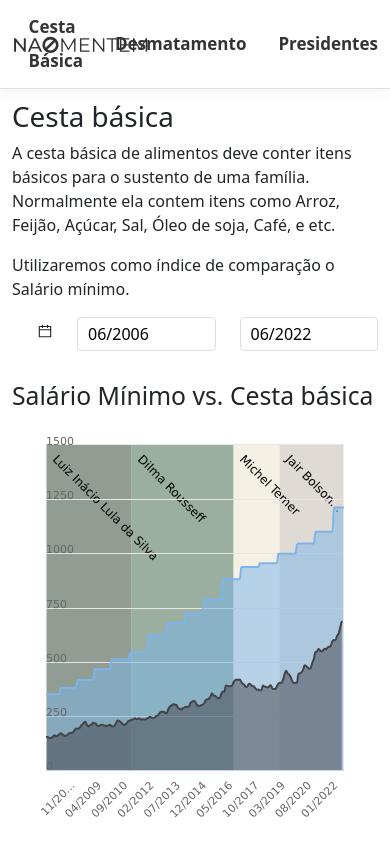
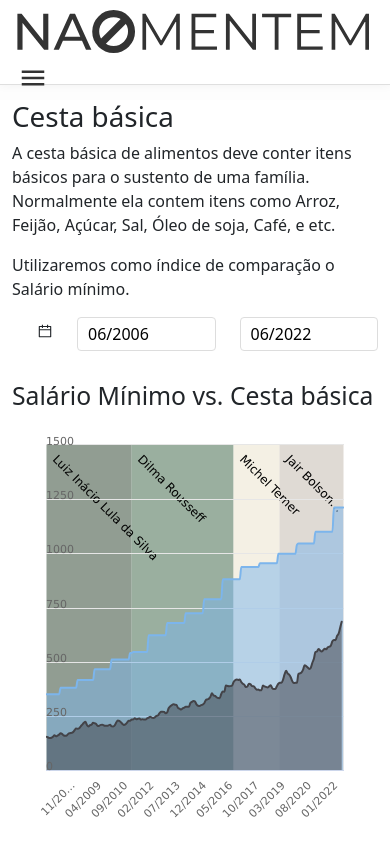
Before and after one commit to regular-alves/numeros-nao-mentem, a React (Create React App) app: page /cesta-basica in a window 390 px wide. Shown: the top 844 px of the page. Built offline with nearby package versions, Linux system fonts and the light colour scheme.

Commit message:
fixed: responsive menu

```diff
--- a/src/Components/BestAndWorst/index.js
+++ b/src/Components/BestAndWorst/index.js
@@ -11,7 +11,7 @@ const BestAndWorst = (props) => {
         <h2>{`Os melhores e piores de ${slashedMonthYear(from)} à ${slashedMonthYear(to)}`}</h2>
       </Row>
       <Row>
-        <Col lg={6}>
+        <Col xl={6} lg={12}>
           <Row>
             <Col>
               <h3>Números absolutos</h3>
@@ -19,20 +19,20 @@ const BestAndWorst = (props) => {
             </Col>
           </Row>
           <Row>
-            <Col xs={12} sm={6} md={6} lg={12}>
+            <Col sm={6}>
               <Card
                 {...best.absolute}
                 isGood
               />
             </Col>
-            <Col xs={12} sm={6} md={6} lg={12}>
+            <Col sm={6}>
               <Card
                 {...worst.absolute}
               />
             </Col>
           </Row>
         </Col>
-        <Col lg={6}>
+        <Col xl={6} lg={12}>
           <Row>
             <Col>
               <h3>Média do mandato</h3>
@@ -40,14 +40,14 @@ const BestAndWorst = (props) => {
             </Col>
           </Row>
           <Row>
-            <Col xs={12} sm={6} md={6} lg={12}>
+            <Col sm={6}>
               <Card
                 {...best.average}
                 showPeriod
                 isGood
               />
             </Col>
-            <Col xs={12} sm={6} md={6} lg={12}>
+            <Col sm={6}>
               <Card
                 {...worst.average}
                 showPeriod
--- a/src/Pages/Deflorestation/index.js
+++ b/src/Pages/Deflorestation/index.js
@@ -1,7 +1,8 @@
 import React, { useState } from "react";
-import { Col, Container, Figure, Image, Row } from "react-bootstrap";
+import { Col, Container, Figure, Row } from "react-bootstrap";
 import { Helmet } from "react-helmet";
 import Header from "../Header";
+import Footer from "../Footer";
 
 import image from "../../assets/images/rainforest.jpg";
 import IntervalPicker from "../../Components/IntervalPicker";
@@ -145,7 +146,7 @@ const Deflorestation = () => {
           </Col>
         </Row>
         <Row>
-          <Col md={6}>
+          <Col md={6} sm={{ order: 2 }}>
             <p>
               A taxa de desmatamento é realizada pelo PRODES (Monitoramento do Desmatamento da Floresta Amazônica Brasileira por Satélite)
               através de satélites por corte raso na Amazônia Legal e produz, desde 1988, as taxas anuais de desmatamento na região.
@@ -157,7 +158,7 @@ const Deflorestation = () => {
               Resultados recentes, a partir de análises realizadas com especialistas independentes, indicam nível de precisão próximo a 95%.
             </p>
           </Col>
-          <Col md={6}>
+          <Col md={6} sm={{ order: 1 }}>
             <Figure>
               <Figure.Image
                 src={image}
@@ -233,12 +234,12 @@ const Deflorestation = () => {
                 toDate :
                 worstAvg.value.end
               ),
-              value: `${worstAvg.value.value.toFixed(2)}km²`
+              value: (<>{worstAvg.value.value.toFixed(2)}<small>km²</small></>)
             },
             absolute: {
               president: presidents.getPeriod(`${worstMoment.year}-01-01 00:00:00`, `${worstMoment.year}-12-31 00:00:00`).shift(),
               date: worstMoment.year,
-              value: `${worstMoment.amount}km²`
+              value: (<>{worstMoment.amount}<small>km²</small></>)
             },
           }}
           best={{
@@ -254,12 +255,12 @@ const Deflorestation = () => {
                 toDate :
                 bestAvg.value.end
               ),
-              value: `${bestAvg.value.value.toFixed(2)}km²`
+              value: (<>{bestAvg.value.value.toFixed(2)}<small>km²</small></>)
             },
             absolute: {
               president: presidents.getPeriod(`${bestMoment.year}-01-01 00:00:00`, `${bestMoment.year}-12-31 00:00:00`).pop(),
               date: bestMoment.year,
-              value: `${bestMoment.amount}km²`
+              value: (<>{bestMoment.amount}<small>km²</small></>)
             },
           }}
           from={from}
@@ -267,6 +268,8 @@ const Deflorestation = () => {
         />
 
       </Container>
+
+      <Footer />
     </>
   );
 }
--- a/src/Pages/Header/index.js
+++ b/src/Pages/Header/index.js
@@ -1,11 +1,13 @@
-import React from "react";
+import React, { useEffect, useState } from "react";
 import { Link } from "react-router-dom";
 import './style.css';
 import { ReactComponent as Logo } from '../../assets/images/Logo.svg';
 import Presidents from '../../Dtos/Presidents';
 import { Col, Container, Row } from "react-bootstrap";
+import { MdClose, MdMenu } from 'react-icons/md';
 
 const Header = props => {
+	const [menuOpened, setMenuOpened] = useState(false);
 	const { transparent } = props;
 	const presidents = new Presidents();
 
@@ -15,16 +17,37 @@ const Header = props => {
 
 	const list = presidents.getPeriod(start, new Date());
 
+	const menuClickHandler = e => {
+		e.preventDefault();
+
+		setMenuOpened(!menuOpened);
+	}
+
+	useEffect(() => {}, [menuOpened]);
+
 	return (
 		<div className={`Header ${transparent ? 'Header--isTransparent' : ''}`}>
 			<Container className="Header-wrapper">
 				<Row>
-					<Col md={3} xs={5} className="Header-content">
+					<Col md={3} sm={5} className="Header-content">
 						<Link to="/" className="Header-logo">
 							<Logo alt="Não mentem"/>
 						</Link>
 					</Col>
-					<Col md={9} xs={7}>
+					<Col className="Menu-icon" sm={{span: 2, offset: 5}}>
+						<button className="Menu-button" onClick={e => menuClickHandler(e)}>
+							{
+								menuOpened ?
+								<MdClose /> :
+								<MdMenu />
+							}
+						</button>
+					</Col>
+					<Col
+						className={`Menu ${menuOpened ? 'Menu--isOpened' : ''}`}
+						md={9}
+						sm={12}
+					>
 						<ul className="Header-menu">
 							<li className="Header-menuItem">
 								<Link to="/cesta-basica">Cesta Básica</Link>
--- a/src/Pages/Header/style.css
+++ b/src/Pages/Header/style.css
@@ -62,6 +62,29 @@
   font-weight: 600;
 }
 
+.Header-menuItem > .Header-menu .Header-menuItem:last-child {
+  border-bottom: 0;
+}
+
+.Menu-icon {
+  display: none;
+}
+
+.Menu-button {
+  box-sizing: border-box;
+  font-size: 30px;
+  background-color: transparent;
+  border: 0;
+  text-align: right;
+  display: none;
+  color: #333;
+}
+
+.Header.Header--isTransparent .Menu-button {
+  color: #fff;
+}
+
+@media all and (min-width: 768px) {
   .Header-menuItem > .Header-menu {
     position: absolute;
     flex-direction: column;
@@ -84,7 +107,65 @@
     border-bottom: 1px solid #dfdfdf;
     padding: 0 16px;
   }
+}
 
-.Header-menuItem > .Header-menu .Header-menuItem:last-child {
-  border-bottom: 0;
+@media all and (max-width: 768px) {
+  .Menu-icon {
+    display: flex;
   }
+
+  .Menu-button {
+    display: inherit;
+  }
+
+  .Header-wrapper > .row {
+    height: 10vh;
+  }
+
+  .Header .Menu {
+    position: fixed;
+    top: calc(10vh + 1px);
+    left: 0;
+    height: 0;
+    overflow: hidden;
+    background-color: #fff;
+  }
+
+  .Header.Header--isTransparent .Menu {
+    background-color: rgba(0, 0, 0, .8);
+  }
+
+  .Header .Menu.Menu--isOpened {
+    height: calc(90vh - 1px);
+  }
+
+  .Header-menu {
+    flex-direction: column;
+    padding: 0 0 0 0;
+  }
+
+  .Header-menuItem {
+    border-bottom: 1px solid #efefef;
+    width: 100%;
+    text-align: center;
+    padding: 10px 0;
+  }
+
+  .Header-menuItem:last-item {
+    border-bottom: none !important;
+  }
+
+  .Header-menuItem > .Header-menu {
+    position: inherit;
+    display: block;
+    width: 100%;
+  }
+
+  .Header-menuItem > .Header-menu  a {
+    font-size: .9em;
+  }
+
+  .Header.Header--isTransparent .Header-menuItem > .Header-menu  a {
+    color: #fff;
+  }
+}
--- a/src/Pages/President/index.js
+++ b/src/Pages/President/index.js
@@ -130,6 +130,13 @@ const President = () => {
               <Row>
                 <Col>
                   <h2>% de cesta básica sobre salário mínimo</h2>
+                  <p>
+                    A cesta básica de alimentos deve conter itens básicos para o sustento de uma família.<br/>
+                    Normalmente ela contem itens como Arroz, Feijão, Açúcar, Sal, Óleo de soja, Café, e etc.
+                  </p>
+                  <p>
+                    Estamos comparando este índice com o salário mínimo e também a média dos últimos 16 anos.
+                  </p>
                   <Chart
                     options={{
                       chart,
```
Lines whose indentation alone changed are shown as unchanged.
